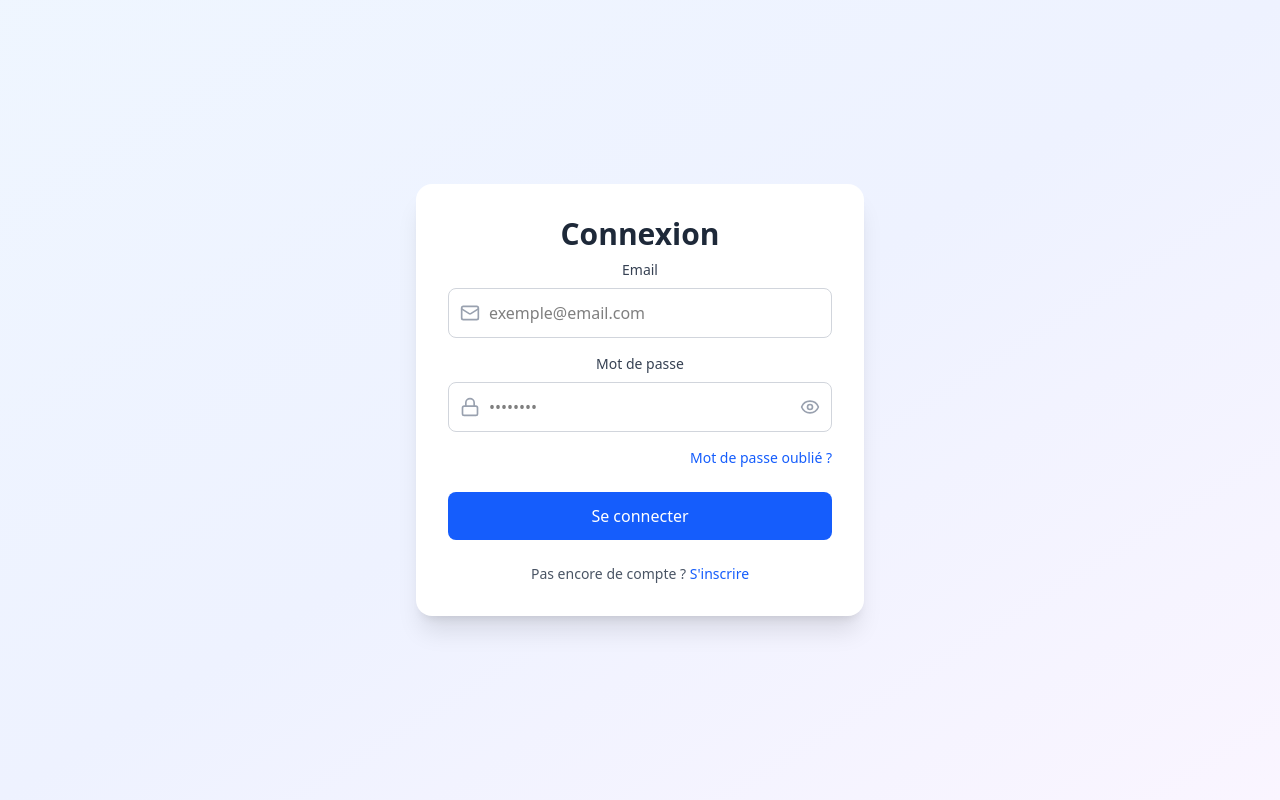
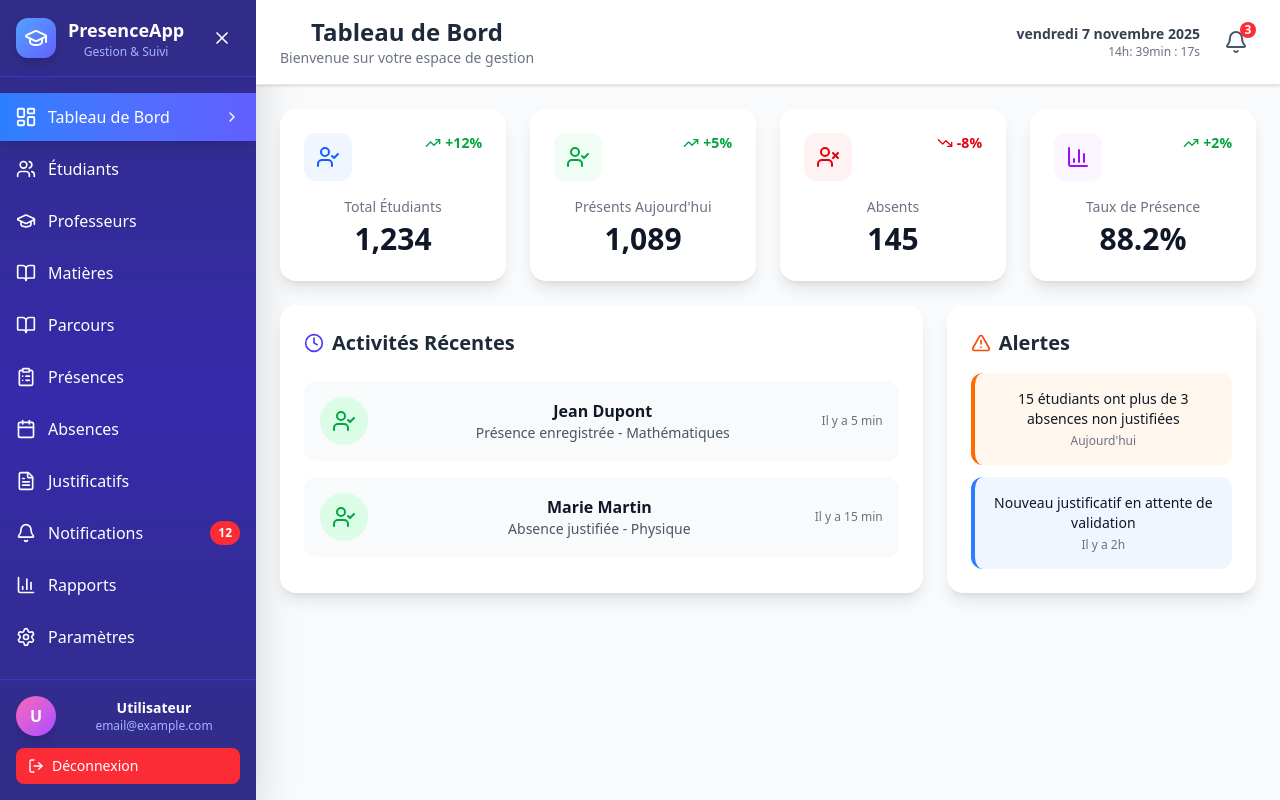
Before and after one commit to Kage14nooi/projetPresence, a React app in the folder frontend/: page / in a window 1280 px wide. Built offline with nearby package versions, Linux system fonts and the light colour scheme; the HTML template or start-up script is replaced by a standard one.

Commit message:
feat : navigation

```diff
--- a/frontend/src/App.tsx
+++ b/frontend/src/App.tsx
@@ -1,11 +1,5 @@
-
 import "./App.css";
-import {
-  BrowserRouter as Router,
-  Routes,
-  Route,
-  Navigate,
-} from "react-router-dom";
+import { BrowserRouter as Router, Routes, Route } from "react-router-dom";
 import Layout from "./composants/Layout/Layout";
 import Dashboard from "./composants/Dashboard/Dashboard";
 import EtudiantPage from "./pages/EtudiantPage";
@@ -15,40 +9,52 @@ import { AuthSystem } from "./composants/authentification/auth-system";
 import ParcoursPage from "./pages/ParcourPage";
 
 function App() {
-  const isAuthenticated = !!localStorage.getItem("token"); // Vérifie si token existe
-
   return (
     <Router>
       <div className="min-h-screen bg-gray-100">
         <Routes>
-          {/* / et /login affichent le login si pas connecté */}
-          <Route path="/" element={<AuthSystem />} />
+          {/* Page de connexion */}
           <Route path="/login" element={<AuthSystem />} />
 
-          {/* Routes protégées */}
+          {/* Layout commun à toutes les pages protégées */}
           <Route
-            path="/dashboard"
+            path="/"
             element={
-              isAuthenticated ? (
               <Layout>
                 <Dashboard />
               </Layout>
-              ) : (
-                <Navigate to="/login" />
-              )
             }
           />
-
           <Route
             path="/etudiants"
             element={
-              isAuthenticated ? (
               <Layout>
                 <EtudiantPage />
               </Layout>
-              ) : (
-                <Navigate to="/login" />
-              )
+            }
+          />
+          <Route
+            path="/professeurs" // ← Nouvelle route
+            element={
+              <Layout>
+                <ProfesseurPage />
+              </Layout>
+            }
+          />
+          <Route
+            path="/matieres" // ← Nouvelle route
+            element={
+              <Layout>
+                <MatierePage />
+              </Layout>
+            }
+          />
+          <Route
+            path="/parcours" // ← Nouvelle route
+            element={
+              <Layout>
+                <ParcoursPage />
+              </Layout>
             }
           />
         </Routes>
--- a/frontend/src/composants/Dashboard/Dashboard.tsx
+++ b/frontend/src/composants/Dashboard/Dashboard.tsx
@@ -1,4 +1,4 @@
-import React, { useState } from "react";
+import React, { useEffect, useState } from "react";
 import {
   Menu,
   Bell,
@@ -43,6 +43,27 @@ interface Alert {
 const Dashboard: React.FC = () => {
   const [sidebarOpen, setSidebarOpen] = useState<boolean>(true);
   const [activeMenu, setActiveMenu] = useState<string>("dashboard");
+  const [now, setNow] = useState(new Date());
+
+  useEffect(() => {
+    const timer = setInterval(() => {
+      setNow(new Date());
+    }, 1000);
+    return () => clearInterval(timer);
+  }, []);
+
+  const options = {
+    weekday: "long",
+    day: "numeric",
+    month: "long",
+    year: "numeric",
+  };
+  const dateStr = now.toLocaleDateString("fr-FR", options);
+
+  const hours = now.getHours().toString().padStart(2, "0");
+  const minutes = now.getMinutes().toString().padStart(2, "0");
+  const seconds = now.getSeconds().toString().padStart(2, "0");
+  const temeStr = `${hours}h: ${minutes}min : ${seconds}s`;
 
   // 📊 Statistiques principales
   const stats: Stat[] = [
@@ -150,10 +171,8 @@ const Dashboard: React.FC = () => {
 
           <div className="flex items-center space-x-4">
             <div className="text-right">
-              <p className="text-sm font-semibold text-gray-700">
-                Samedi, 08 Nov 2025
-              </p>
-              <p className="text-xs text-gray-500">14:30:00</p>
+              <p className="text-sm font-semibold text-gray-700">{dateStr}</p>
+              <p className="text-xs text-gray-500">{temeStr}</p>
             </div>
             <button className="relative p-2 hover:bg-gray-100 rounded-full transition-colors">
               <Bell className="w-6 h-6 text-gray-600" />
--- a/frontend/src/composants/Nav/Nav.tsx
+++ b/frontend/src/composants/Nav/Nav.tsx
@@ -49,7 +49,7 @@ const NavBar: React.FC<NavBarProps> = ({
       id: "dashboard",
       label: "Tableau de Bord",
       icon: LayoutDashboard,
-      path: "/",
+      path: "/dashboard",
     },
     { id: "students", label: "Étudiants", icon: Users, path: "/etudiants" },
     {
--- a/frontend/src/composants/authentification/signup-form.tsx
+++ b/frontend/src/composants/authentification/signup-form.tsx
@@ -12,6 +12,7 @@ import { FormCard } from "../ui/Form-card";
 import { FormInput } from "../ui/Form-input";
 import { PasswordInput } from "../ui/Password-input";
 import { AuthButton } from "../ui/Button";
+import axios from "axios";
 
 interface SignupFormProps {
   onSwitchToLogin: () => void;
@@ -20,6 +21,7 @@ interface SignupFormProps {
 export const SignupForm = ({ onSwitchToLogin }: SignupFormProps) => {
   const [formData, setFormData] = useState({
     name: "",
+    firstname: "",
     email: "",
     password: "",
     confirmPassword: "",
@@ -46,12 +48,20 @@ export const SignupForm = ({ onSwitchToLogin }: SignupFormProps) => {
     return newErrors;
   };
 
-  const handleSubmit = (e: React.FormEvent) => {
+  const handleSubmit = async (e: React.FormEvent) => {
     e.preventDefault();
     const validationErrors = validate();
 
     if (Object.keys(validationErrors).length === 0) {
-      console.log("Inscription avec:", formData);
+      const res = await axios.post(
+        "http://localhost:3001/api/admins/",
+        formData,
+        {
+          headers: { "Content-Type": "application/json" },
+        }
+      );
+
+      console.log("Inscription avec:", res.data);
       alert("Inscription réussie!");
     } else {
       setErrors(validationErrors);
@@ -69,14 +79,24 @@ export const SignupForm = ({ onSwitchToLogin }: SignupFormProps) => {
     <FormCard title="Inscription">
       <form onSubmit={handleSubmit}>
         <FormInput
-          label="Nom complet"
+          label="Nom"
           type="text"
           name="name"
           value={formData.name}
           onChange={handleChange}
           error={errors.name}
           icon={User}
-          placeholder="Jean Dupont"
+          placeholder="Jean"
+        />
+        <FormInput
+          label="Prénom"
+          type="text"
+          name="firstname"
+          value={formData.firstname}
+          onChange={handleChange}
+          error={errors.name}
+          icon={User}
+          placeholder="Dupont"
         />
 
         <FormInput
```
Lines whose indentation alone changed are shown as unchanged.
